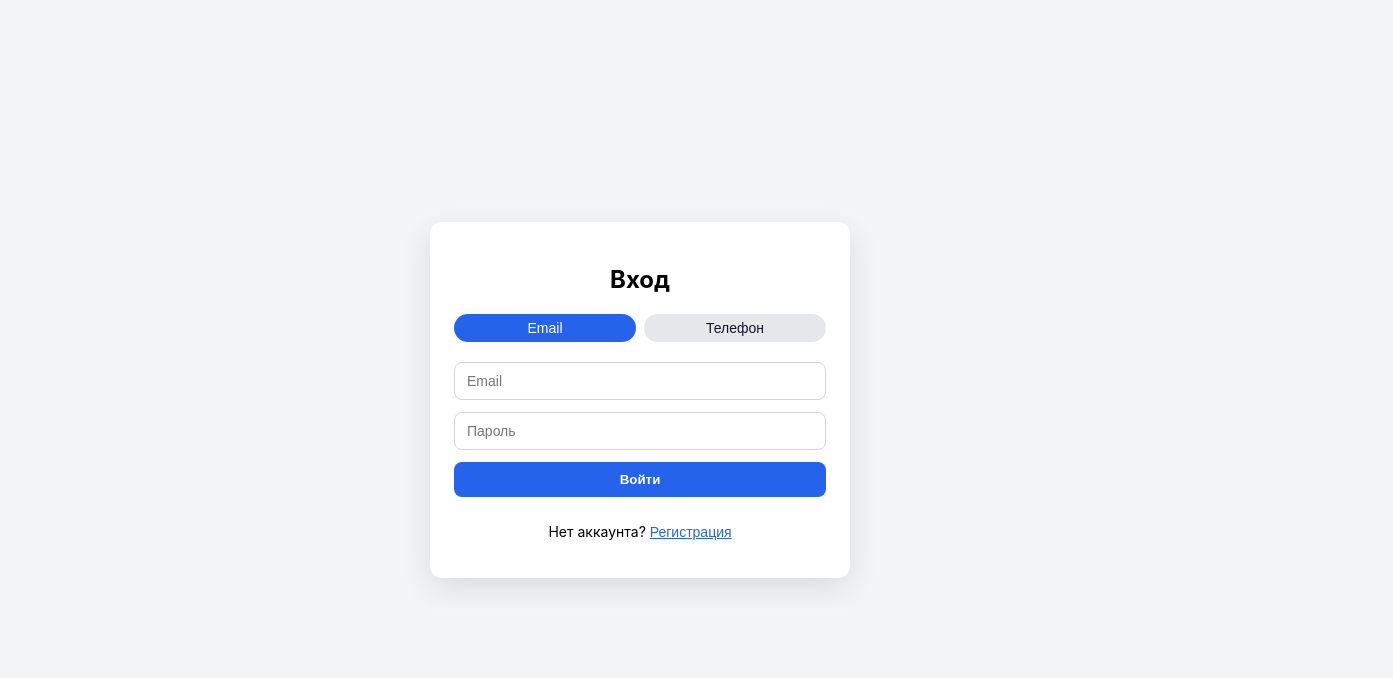
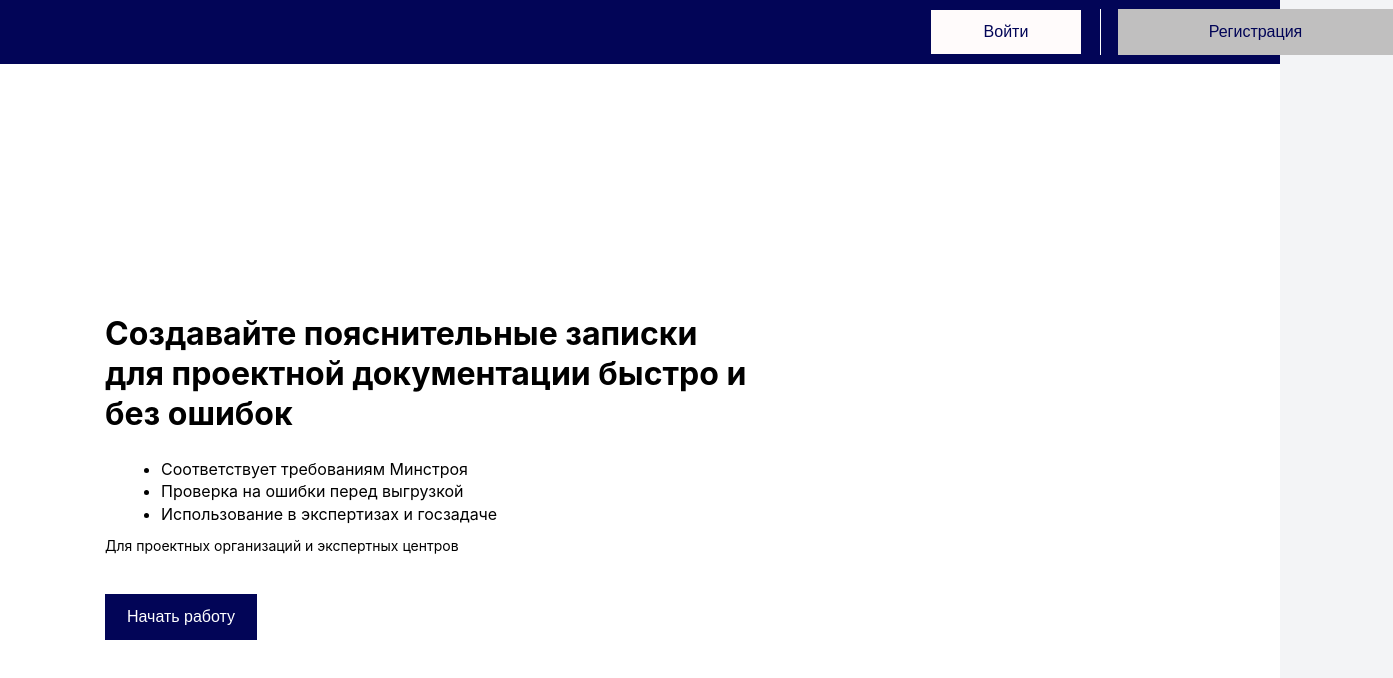
Before and after one commit to ygfhgkghj/inpad-project1, a React (Create React App) app: page / in a window 1280 px wide. Before the commit this address led to /login. Shown: the top 678 px of the page, 1393 px wide, since content can reach past the window. Built offline with nearby package versions, Linux system fonts and the light colour scheme.

Commit message:
figma maket

```diff
--- a/src/App.tsx
+++ b/src/App.tsx
@@ -56,11 +56,21 @@ const App: React.FC = () => {
     localStorage.removeItem('user');
     localStorage.removeItem('access_token');
     setCurrentUser(null);
+    window.location.href = '/login';
   }, []);
 
   return (
     <BrowserRouter>
       <Routes>
+        {/* Лендинг */}
+        <Route
+          path="/"
+          element={
+            currentUser ? <Navigate to="/dashboard" /> : <LandingPage />
+          }
+        />
+
+        {/* Логин */}
         <Route
           path="/login"
           element={
@@ -71,6 +81,8 @@ const App: React.FC = () => {
             )
           }
         />
+
+        {/* Регистрация */}
         <Route
           path="/register"
           element={
@@ -81,6 +93,8 @@ const App: React.FC = () => {
             )
           }
         />
+
+        {/* Дашборд */}
         <Route
           path="/dashboard"
           element={
@@ -91,8 +105,10 @@ const App: React.FC = () => {
             )
           }
         />
+
+        {/* Любой другой путь */}
         <Route
-          path="/"
+          path="*"
           element={
             currentUser ? <Navigate to="/dashboard" /> : <Navigate to="/login" />
           }
@@ -102,13 +118,67 @@ const App: React.FC = () => {
   );
 };
 
-// ===== Логин =====
+
+const LandingPage: React.FC = () => {
+  const navigate = useNavigate();
+
+  return (
+    <div style={landingRoot}>
+      {/* Верхняя полоса */}
+      <header style={topBarLanding}>
+        <button
+          style={loginButtonLanding}
+          onClick={() => navigate('/login')}
+        >
+          Войти
+        </button>
+
+        {/* Линия-разделитель */}
+        <div style={dividerLineLanding} />
+
+        <button
+          style={registerButtonLanding}
+          onClick={() => navigate('/register')}
+        >
+          Регистрация
+        </button>
+      </header>
+
+      <main>
+        {/* Блок с заголовком */}
+        <section style={heroBlock}>
+          <h1 style={heroTitle}>
+            Создавайте пояснительные записки<br />
+            для проектной документации быстро и без ошибок
+          </h1>
+
+          <ul style={heroList}>
+            <li>Соответствует требованиям Минстроя</li>
+            <li>Проверка на ошибки перед выгрузкой</li>
+            <li>Использование в экспертизах и госзадаче</li>
+          </ul>
+
+          <p style={heroSubText}>
+            Для проектных организаций и экспертных центров
+          </p>
+
+          <button
+            style={startButton}
+            onClick={() => navigate('/register')}
+          >
+            Начать работу
+          </button>
+        </section>
+      </main>
+    </div>
+  );
+};
+
 
 const LoginPage: React.FC<LoginPageProps> = ({ onAuth }) => {
-  const [useEmail, setUseEmail] = useState(true);
-  const [email, setEmail] = useState('');
-  const [phone, setPhone] = useState('');
+  const [identifier, setIdentifier] = useState(''); // email или телефон
   const [password, setPassword] = useState('');
+  const [remember, setRemember] = useState(false);
   const [error, setError] = useState('');
   const [loading, setLoading] = useState(false);
   const navigate = useNavigate();
@@ -117,26 +187,14 @@ const LoginPage: React.FC<LoginPageProps> = ({ onAuth }) => {
     e.preventDefault();
     setError('');
 
-    if (useEmail && !email) {
-      setError('Введите email');
-      return;
-    }
-    if (!useEmail && !phone) {
-      setError('Введите телефон');
-      return;
-    }
-    if (!password) {
-      setError('Введите пароль');
-      return;
-    }
-    if (!useEmail && phone && !/^\+?\d{10,15}$/.test(phone.replace(/\D/g, ''))) {
-      setError('Неверный формат телефона');
+    if (!identifier || !password) {
+      setError('Заполните все поля');
       return;
     }
 
     const body: any = { password };
-    if (useEmail) body.email = email;
-    else body.phone = phone;
+    if (identifier.includes('@')) body.email = identifier;
+    else body.phone = identifier;
 
     setLoading(true);
     try {
@@ -167,92 +225,83 @@ const LoginPage: React.FC<LoginPageProps> = ({ onAuth }) => {
   };
 
   return (
-    <div style={authWrapperStyle}>
-      <form onSubmit={handleSubmit} style={authFormStyle}>
-        <h2 style={titleStyle}>Вход</h2>
+    <div style={pageRoot}>
+      {/* верхняя синяя полоса */}
+      <div style={topBarSimple} />
+
+      <div style={formOuter}>
+        <h2 style={pageTitle}>Вход в систему</h2>
+
+        <form onSubmit={handleSubmit} style={segmentForm}>
           {error && <div style={errorStyle}>{error}</div>}
 
-        <div style={{ display: 'flex', gap: 8, marginBottom: 8 }}>
-          <button
-            type="button"
-            style={{
-              ...toggleButtonStyle,
-              background: useEmail ? '#2563eb' : '#e5e7eb',
-              color: useEmail ? '#fff' : '#111827',
-            }}
-            onClick={() => setUseEmail(true)}
-          >
-            Email
-          </button>
-          <button
-            type="button"
-            style={{
-              ...toggleButtonStyle,
-              background: !useEmail ? '#2563eb' : '#e5e7eb',
-              color: !useEmail ? '#fff' : '#111827',
-            }}
-            onClick={() => setUseEmail(false)}
-          >
-            Телефон
-          </button>
+          <div style={segmentInnerLogin}>
+            <div style={lineInputWrapper}>
+              <input
+                type="text"
+                placeholder="Email или телефон"
+                style={lineInput}
+                value={identifier}
+                onChange={(e) => setIdentifier(e.target.value)}
+              />
             </div>
 
-        {useEmail ? (
-          <input
-            type="email"
-            placeholder="Email"
-            style={inputStyle}
-            value={email}
-            onChange={(e) => setEmail(e.target.value)}
-          />
-        ) : (
-          <input
-            type="tel"
-            placeholder="номер телефона"
-            style={inputStyle}
-            value={phone}
-            onChange={(e) => setPhone(e.target.value)}
-          />
-        )}
-
+            <div style={lineInputWrapper}>
               <input
                 type="password"
                 placeholder="Пароль"
-          style={inputStyle}
+                style={lineInput}
                 value={password}
                 onChange={(e) => setPassword(e.target.value)}
               />
+            </div>
 
-        <button type="submit" style={primaryButtonStyle} disabled={loading}>
+            <label style={checkRow}>
+              <input
+                type="checkbox"
+                checked={remember}
+                onChange={(e) => setRemember(e.target.checked)}
+              />
+              <span style={{ marginLeft: 8 }}>Запомнить меня</span>
+            </label>
+
+            <button type="submit" style={outlinePrimaryButton} disabled={loading}>
               {loading ? 'Вход...' : 'Войти'}
             </button>
+          </div>
+        </form>
 
-        <p style={linkTextStyle}>
-          Нет аккаунта?{' '}
+        <div style={bottomLinks}>
+          <button type="button" style={linkButtonStyle} onClick={() => {}}>
+            Забыли пароль?
+          </button>
+          <div style={{ marginTop: 8 }}>
+            Еще нет аккаунта?{' '}
             <button
               type="button"
               style={linkButtonStyle}
               onClick={() => navigate('/register')}
             >
-            Регистрация
+              Зарегистрироваться
             </button>
-        </p>
-      </form>
+          </div>
+        </div>
+      </div>
     </div>
   );
 };
 
-// ===== Регистрация  =====
 
 const RegisterPage: React.FC<RegisterPageProps> = ({ onAuth }) => {
   const [orgName, setOrgName] = useState('');
   const [inn, setInn] = useState('');
   const [ogrn, setOgrn] = useState('');
-  const [firstName, setFirstName] = useState('');
-  const [lastName, setLastName] = useState('');
+  const [fio, setFio] = useState('');
   const [email, setEmail] = useState('');
   const [phone, setPhone] = useState('');
   const [password, setPassword] = useState('');
+  const [password2, setPassword2] = useState('');
+  const [agree, setAgree] = useState(false);
   const [error, setError] = useState('');
   const [loading, setLoading] = useState(false);
   const navigate = useNavigate();
@@ -261,22 +310,26 @@ const RegisterPage: React.FC<RegisterPageProps> = ({ onAuth }) => {
     e.preventDefault();
     setError('');
 
-    if (!orgName || !inn || !ogrn || !firstName || !lastName || !email || !phone || !password) {
+    if (!orgName || !inn || !ogrn || !fio || !email || !phone || !password || !password2) {
       setError('Заполните все поля');
       return;
     }
-    if (password.length < 6) {
-      setError('Пароль минимум 6 символов');
+    if (password !== password2) {
+      setError('Пароли не совпадают');
+      return;
+    }
+    if (!agree) {
+      setError('Нужно согласиться с условиями использования');
       return;
     }
     if (isNaN(Number(inn)) || isNaN(Number(ogrn))) {
       setError('ИНН и ОГРН должны быть числами');
       return;
     }
-    if (!/^\+?\d{10,15}$/.test(phone.replace(/\D/g, ''))) {
-      setError('Неверный формат телефона');
-      return;
-    }
+
+    const parts = fio.trim().split(/\s+/);
+    const firstName = parts[1] ? parts[1] : parts[0];
+    const lastName = parts[0];
 
     const body = {
       orgName,
@@ -317,89 +370,142 @@ const RegisterPage: React.FC<RegisterPageProps> = ({ onAuth }) => {
     }
   };
 
+  const navigateToLogin = () => navigate('/login');
+
   return (
-    <div style={authWrapperStyle}>
-      <form onSubmit={handleSubmit} style={authFormStyle}>
-        <h2 style={titleStyle}>Регистрация</h2>
+    <div style={pageRoot}>
+      {/* верхняя синяя полоса с текстом справа */}
+      <div style={topBarWithText}>
+        <div style={topBarRight}>
+          <span style={{ color: '#FFFFFF', marginRight: 8 }}>У Вас уже есть аккаунт?</span>
+          <button style={topBarLoginBtn} onClick={navigateToLogin}>
+            Войти
+          </button>
+        </div>
+      </div>
+
+      <div style={formOuter}>
+        <h2 style={pageTitle}>Регистрация организации</h2>
+
+        <form onSubmit={handleSubmit} style={segmentForm}>
           {error && <div style={errorStyle}>{error}</div>}
 
+          {/* Блок "Данные организации" */}
+          <div style={segmentBlock}>
+            <div style={segmentHeader}>Данные организации:</div>
+            <div style={segmentInner}>
+              <div style={lineInputWrapper}>
                 <input
                   type="text"
                   placeholder="Название организации"
-          style={inputStyle}
+                  style={lineInput}
                   value={orgName}
                   onChange={(e) => setOrgName(e.target.value)}
                 />
+              </div>
+              <div style={lineInputWrapper}>
                 <input
                   type="text"
-          placeholder="ИНН (число)"
-          style={inputStyle}
+                  placeholder="ИНН"
+                  style={lineInput}
                   value={inn}
                   onChange={(e) => setInn(e.target.value)}
                 />
+              </div>
+              <div style={lineInputWrapper}>
                 <input
                   type="text"
-          placeholder="ОГРН (число)"
-          style={inputStyle}
+                  placeholder="ОГРН"
+                  style={lineInput}
                   value={ogrn}
                   onChange={(e) => setOgrn(e.target.value)}
                 />
+              </div>
+            </div>
+          </div>
+
+          {/* Блок "Контактное лицо" */}
+          <div style={{ ...segmentBlock, marginTop: 24 }}>
+            <div style={segmentHeader}>Контактное лицо:</div>
+            <div style={segmentInner}>
+              <div style={lineInputWrapper}>
                 <input
                   type="text"
-          placeholder="Имя"
-          style={inputStyle}
-          value={firstName}
-          onChange={(e) => setFirstName(e.target.value)}
+                  placeholder="ФИО"
+                  style={lineInput}
+                  value={fio}
+                  onChange={(e) => setFio(e.target.value)}
                 />
-        <input
-          type="text"
-          placeholder="Фамилия"
-          style={inputStyle}
-          value={lastName}
-          onChange={(e) => setLastName(e.target.value)}
-        />
+              </div>
+              <div style={lineInputWrapper}>
                 <input
                   type="email"
                   placeholder="Email"
-          style={inputStyle}
+                  style={lineInput}
                   value={email}
                   onChange={(e) => setEmail(e.target.value)}
                 />
+              </div>
+              <div style={lineInputWrapper}>
                 <input
                   type="tel"
-          placeholder="номер телефона"
-          style={inputStyle}
+                  placeholder="Телефон"
+                  style={lineInput}
                   value={phone}
                   onChange={(e) => setPhone(e.target.value)}
                 />
+              </div>
+              <div style={lineInputWrapper}>
                 <input
                   type="password"
                   placeholder="Пароль"
-          style={inputStyle}
+                  style={lineInput}
                   value={password}
                   onChange={(e) => setPassword(e.target.value)}
                 />
+              </div>
+              <div style={lineInputWrapper}>
+                <input
+                  type="password"
+                  placeholder="Подтверждение пароля"
+                  style={lineInput}
+                  value={password2}
+                  onChange={(e) => setPassword2(e.target.value)}
+                />
+              </div>
+            </div>
+          </div>
 
-        <button type="submit" style={primaryButtonStyle} disabled={loading}>
+          <label style={checkRow}>
+            <input
+              type="checkbox"
+              checked={agree}
+              onChange={(e) => setAgree(e.target.checked)}
+            />
+            <span style={{ marginLeft: 8 }}>
+              Согласен с{' '}
+              <button type="button" style={linkButtonStyle}>
+                условиями использования
+              </button>
+            </span>
+          </label>
+
+          <button type="submit" style={outlinePrimaryButton} disabled={loading}>
             {loading ? 'Регистрация...' : 'Зарегистрироваться'}
           </button>
 
-        <p style={linkTextStyle}>
-          Уже есть аккаунт?{' '}
-          <button
-            type="button"
-            style={linkButtonStyle}
-            onClick={() => navigate('/login')}
-          >
+          <div style={{ marginTop: 12 }}>
+            У Вас уже есть аккаунт?{' '}
+            <button type="button" style={linkButtonStyle} onClick={navigateToLogin}>
               Войти
             </button>
-        </p>
+          </div>
         </form>
+      </div>
     </div>
   );
 };
 
-// ===== Дашборд =====
 
 const DashboardPage: React.FC<DashboardProps> = ({ user, onLogout }) => {
   const token = localStorage.getItem('access_token');
@@ -488,48 +594,229 @@ const DashboardPage: React.FC<DashboardProps> = ({ user, onLogout }) => {
   );
 };
 
-// ===== Стили =====
 
-const authWrapperStyle: React.CSSProperties = {
+const landingRoot: React.CSSProperties = {
   minHeight: '100vh',
+  background: '#FFFFFF',
+  display: 'flex',
+  flexDirection: 'column',
+  alignItems: 'stretch',
+};
+
+const topBarLanding: React.CSSProperties = {
+  width: '100%',
+  height: 64,
+  background: '#020557',
   display: 'flex',
   alignItems: 'center',
-  justifyContent: 'center',
+  position: 'relative',
+  margin: '0 auto',
+};
+
+const loginButtonLanding: React.CSSProperties = {
+  position: 'absolute',
+  left: 930,
+  top: 9,
+  width: 152,
+  height: 46,
+  background: '#FFFbfb',
+  color: '#020557',
+  border: '1px solid #020557',
+  borderRadius: 0,
+  cursor: 'pointer',
+  fontSize: 16,
+  fontWeight: 500,
+};
+
+const dividerLineLanding: React.CSSProperties = {
+  position: 'absolute',
+  left: 1100,
+  top: 9,
+  width: 1,
+  height: 46,
+  background: '#FFFFFF',
+};
+
+const registerButtonLanding: React.CSSProperties = {
+  position: 'absolute',
+  left: 1118,
+  top: 9,
+  width: 275,
+  height: 46,
+  background: '#C0BFBF',
+  color: '#020557',
+  border: 'none',
+  borderRadius: 0,
+  cursor: 'pointer',
+  fontSize: 16,
+  fontWeight: 500,
+};
+
+const heroBlock: React.CSSProperties = {
+  marginLeft: 105,
+  marginTop: 314 - 64,
+  maxWidth: 700,
+};
+
+const heroTitle: React.CSSProperties = {
+  fontSize: 32,
+  lineHeight: 1.25,
+  fontWeight: 700,
+  color: '#000000',
+  marginBottom: 24,
+};
+
+const heroList: React.CSSProperties = {
+  marginLeft: 16,
+  marginBottom: 12,
+  lineHeight: 1.4,
+} as React.CSSProperties;
+
+const heroSubText: React.CSSProperties = {
+  marginTop: 8,
+  marginBottom: 24,
+  fontSize: 14,
+};
+
+const startButton: React.CSSProperties = {
+  marginTop: 16,
+  width: 152,
+  height: 46,
+  background: '#020557',
+  color: '#FFFFFF',
+  border: 'none',
+  cursor: 'pointer',
+  fontSize: 16,
+  fontWeight: 500,
+};
+
+
+const pageRoot: React.CSSProperties = {
+  minHeight: '100vh',
+  background: '#FFFFFF',
+};
+
+const topBarSimple: React.CSSProperties = {
+  width: '100%',
+  height: 64,
+  background: '#020557',
+};
+
+const topBarWithText: React.CSSProperties = {
+  width: '100%',
+  height: 64,
+  background: '#020557',
+  display: 'flex',
+  alignItems: 'center',
+  justifyContent: 'flex-end',
+};
+
+const topBarRight: React.CSSProperties = {
+  display: 'flex',
+  alignItems: 'center',
+  marginRight: 40,
+};
+
+const topBarLoginBtn: React.CSSProperties = {
+  padding: '6px 16px',
+  border: '1px solid #FFFFFF',
+  background: 'transparent',
+  color: '#FFFFFF',
+  cursor: 'pointer',
+};
+
+const formOuter: React.CSSProperties = {
+  maxWidth: 860,
+  margin: '64px auto',
+  background: '#E6E6F2',
+  padding: 40,
+};
+
+const pageTitle: React.CSSProperties = {
+  textAlign: 'center',
+  fontSize: 24,
+  fontWeight: 700,
+  marginBottom: 24,
+  color: '#020557',
+};
+
+const segmentForm: React.CSSProperties = {
+  display: 'flex',
+  flexDirection: 'column',
+  gap: 16,
+};
+
+const segmentBlock: React.CSSProperties = {
+  background: '#EDEDF5',
   padding: 16,
 };
 
-const authFormStyle: React.CSSProperties = {
-  width: '100%',
-  maxWidth: 420,
-  background: '#fff',
-  borderRadius: 12,
-  padding: 24,
-  boxShadow: '0 10px 30px rgba(0,0,0,0.1)',
-  display: 'flex',
-  flexDirection: 'column',
-  gap: 12,
-};
-
-const titleStyle: React.CSSProperties = {
-  textAlign: 'center',
+const segmentHeader: React.CSSProperties = {
+  fontWeight: 600,
   marginBottom: 8,
 };
 
-const inputStyle: React.CSSProperties = {
-  padding: '10px 12px',
-  borderRadius: 8,
-  border: '1px solid #d1d5db',
-  fontSize: 14,
+const segmentInner: React.CSSProperties = {
+  background: '#EDEDF5',
+  padding: 16,
 };
 
-const primaryButtonStyle: React.CSSProperties = {
-  padding: '10px 12px',
+const segmentInnerLogin: React.CSSProperties = {
+  background: '#EDEDF5',
+  padding: 24,
+};
+
+const lineInputWrapper: React.CSSProperties = {
+  marginBottom: 8,
+};
+
+const lineInput: React.CSSProperties = {
+  width: '100%',
+  border: 'none',
+  borderBottom: '1px solid #4B4B4B',
+  background: 'transparent',
+  padding: '4px 0',
+  outline: 'none',
+};
+
+const checkRow: React.CSSProperties = {
+  display: 'flex',
+  alignItems: 'center',
+  marginTop: 8,
+};
+
+const outlinePrimaryButton: React.CSSProperties = {
+  marginTop: 16,
+  padding: '8px 24px',
+  borderRadius: 0,
+  border: '1px solid #020557',
+  background: '#FFFFFF',
+  color: '#020557',
+  cursor: 'pointer',
+  alignSelf: 'flex-start',
+};
+
+const bottomLinks: React.CSSProperties = {
+  marginTop: 24,
+};
+
+
+const errorStyle: React.CSSProperties = {
+  background: '#fee2e2',
+  color: '#b91c1c',
+  padding: '8px 10px',
   borderRadius: 8,
+  fontSize: 13,
+};
+
+const linkButtonStyle: React.CSSProperties = {
   border: 'none',
-  background: '#2563eb',
-  color: '#fff',
-  fontWeight: 600,
+  background: 'none',
+  color: '#2563eb',
   cursor: 'pointer',
+  padding: 0,
+  fontSize: 14,
+  textDecoration: 'underline',
 };
 
 const dangerButtonStyle: React.CSSProperties = {
@@ -542,38 +829,5 @@ const dangerButtonStyle: React.CSSProperties = {
   cursor: 'pointer',
 };
 
-const errorStyle: React.CSSProperties = {
-  background: '#fee2e2',
-  color: '#b91c1c',
-  padding: '8px 10px',
-  borderRadius: 8,
-  fontSize: 13,
-};
-
-const linkTextStyle: React.CSSProperties = {
-  fontSize: 14,
-  textAlign: 'center',
-};
-
-const linkButtonStyle: React.CSSProperties = {
-  border: 'none',
-  background: 'none',
-  color: '#2563eb',
-  cursor: 'pointer',
-  padding: 0,
-  fontSize: 14,
-  textDecoration: 'underline',
-};
-
-const toggleButtonStyle: React.CSSProperties = {
-  flex: 1,
-  padding: '6px 8px',
-  borderRadius: 999,
-  border: 'none',
-  cursor: 'pointer',
-  fontSize: 14,
-  fontWeight: 500,
-};
-
 export default App;
 export {};
```
Lines whose indentation alone changed are shown as unchanged.
